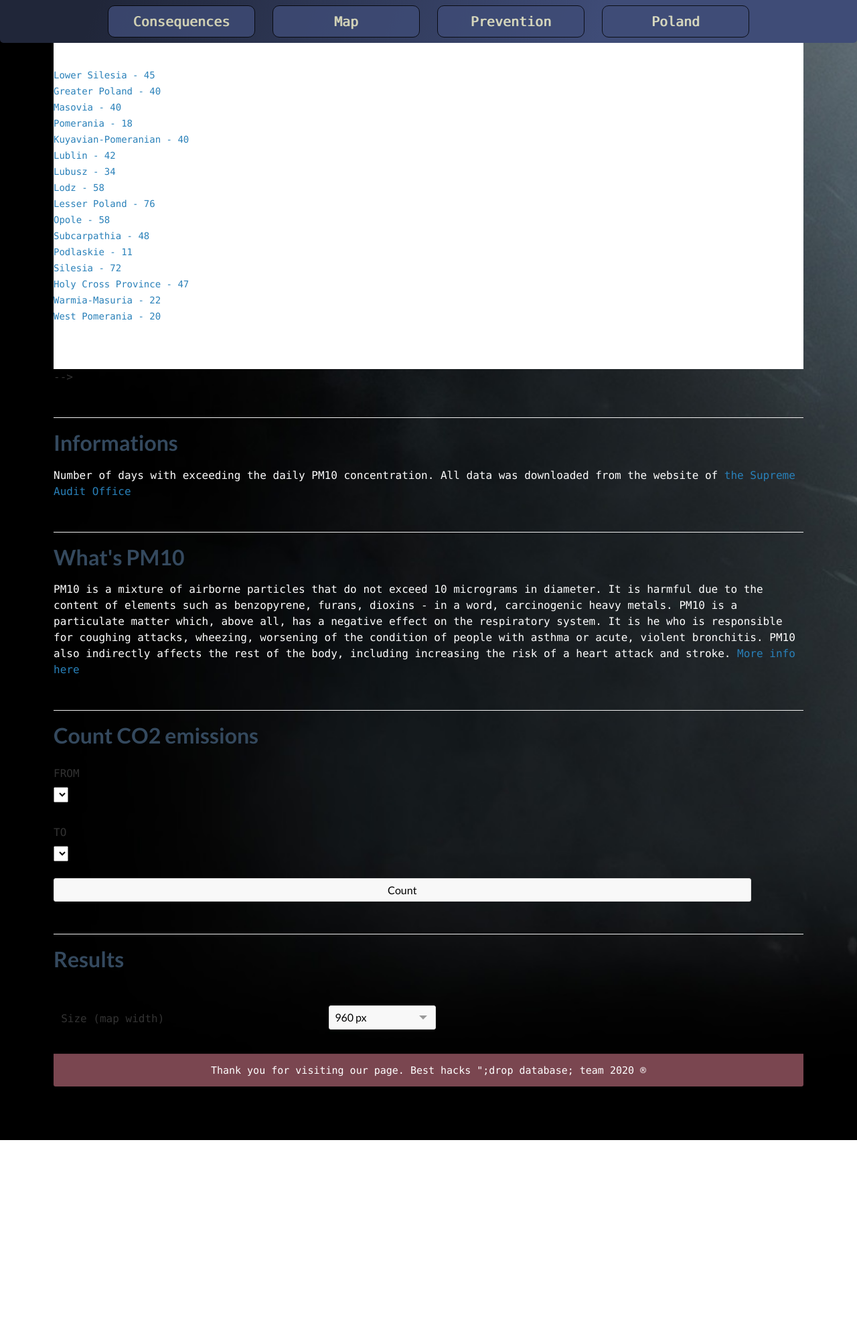
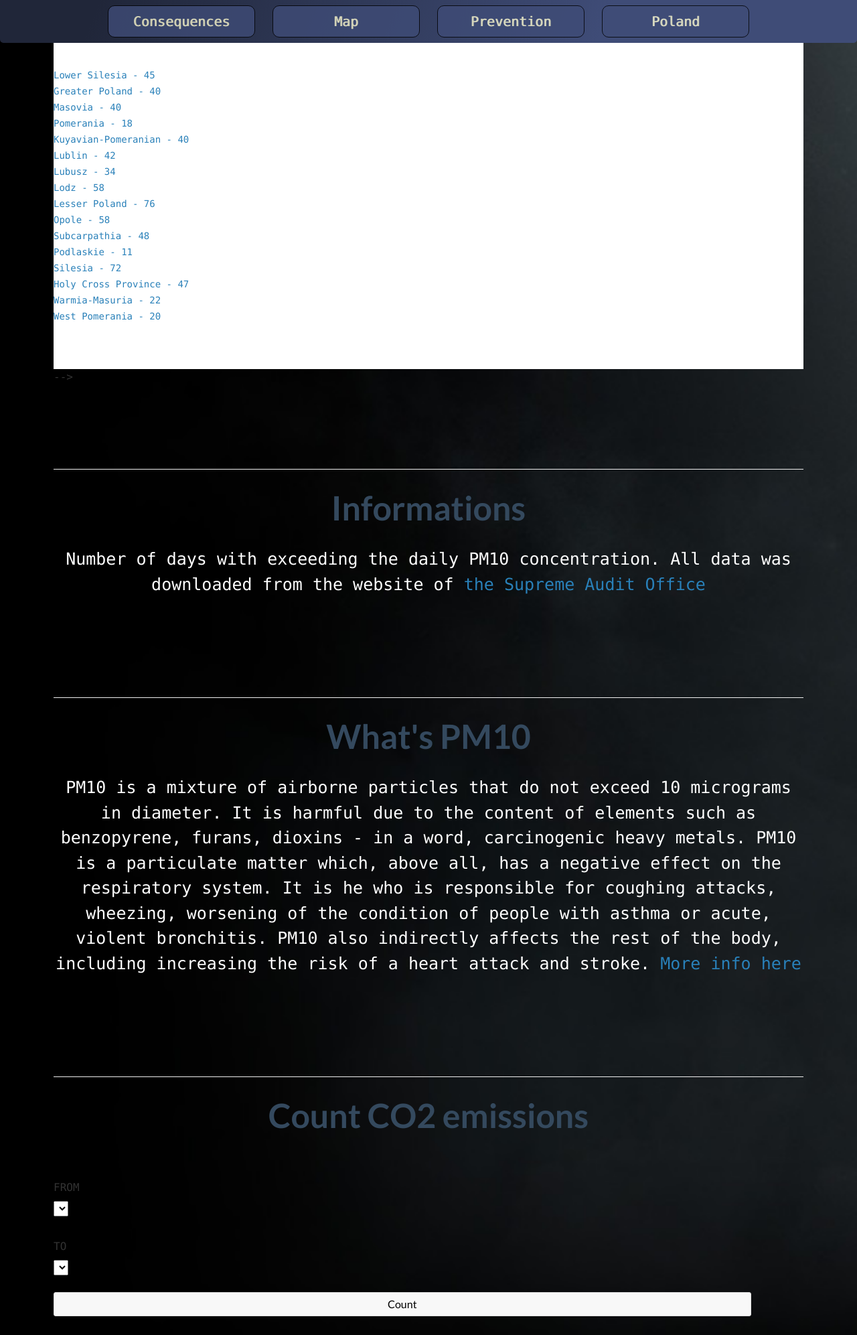
Before and after one commit to regin123/global-warming-investigator, a Django app: template templates/Poland.html in a window 1280 px wide. Shown: the top 1993 px of the page at 67% size. Before the commit the page ends 1702 px from the top, so only its background shows below. Run offline with Django 3.2, Linux system fonts and the light colour scheme; the template is opened without the code that fills it, so the values that code supplies are empty; some libraries are stand-ins or nearby versions.

Commit message:
Minor frontend changes in Poland

```diff
--- a/templates/Poland.html
+++ b/templates/Poland.html
@@ -1,13 +1,9 @@
 {% extends 'base.html' %}
 <!doctype html>
-<!--[if IE 7 ]>
-<html class="ie7"> <![endif]-->
-<!--[if IE 8 ]>
-<html class="ie8"> <![endif]-->
-<!--[if IE 9 ]>
-<html class="ie9"> <![endif]-->
-<!--[if (gt IE 9)|!(IE)]><!-->
-<html class="nie"> <!--<![endif]-->
+<!--[if IE 7 ]>    <html class="ie7"> <![endif]-->
+<!--[if IE 8 ]>    <html class="ie8"> <![endif]-->
+<!--[if IE 9 ]>    <html class="ie9"> <![endif]-->
+<!--[if (gt IE 9)|!(IE)]><!--> <html class="nie"> <!--<![endif]-->
 <head>
     {% block stylesheets %}
         {% load static %}
@@ -131,7 +127,7 @@
             </section>
             -->
             <!-- SECTION info -->
-            <section id="section-info" class="wrapper">
+            <section id="section-info" class="wrapper intro w-100">
                 <hr/>
                 <h3>Informations</h3>
                 <p style="color:white;">Number of days with exceeding the daily PM10 concentration.
@@ -139,7 +135,7 @@
                             href="https://www.nik.gov.pl/aktualnosci/dbaj-o-zdrowie-nie-oddychaj.html"> the Supreme
                         Audit Office </a></p>
 
-                <section id="section-info2" class="wrapper">
+                <section id="section-info2" class="wrapper intro w-100">
                     <hr/>
                     <h3>What's PM10</h3>
                     <p style="color:white;"> PM10 is a mixture of airborne particles that do not exceed 10 micrograms in
@@ -153,7 +149,7 @@
                             More info here </a></p>
 
 
-                    <section id="section-count" class="wrapper">
+                    <section id="section-count" class="wrapper intro w-100  ">
                         <hr/>
                         <h3>Count CO2 emissions</h3>
                     </section>
```
Also changed, not shown: best_hacks/info_map/views.py (+1 -17 lines). Lines whose indentation alone changed are shown as unchanged.
